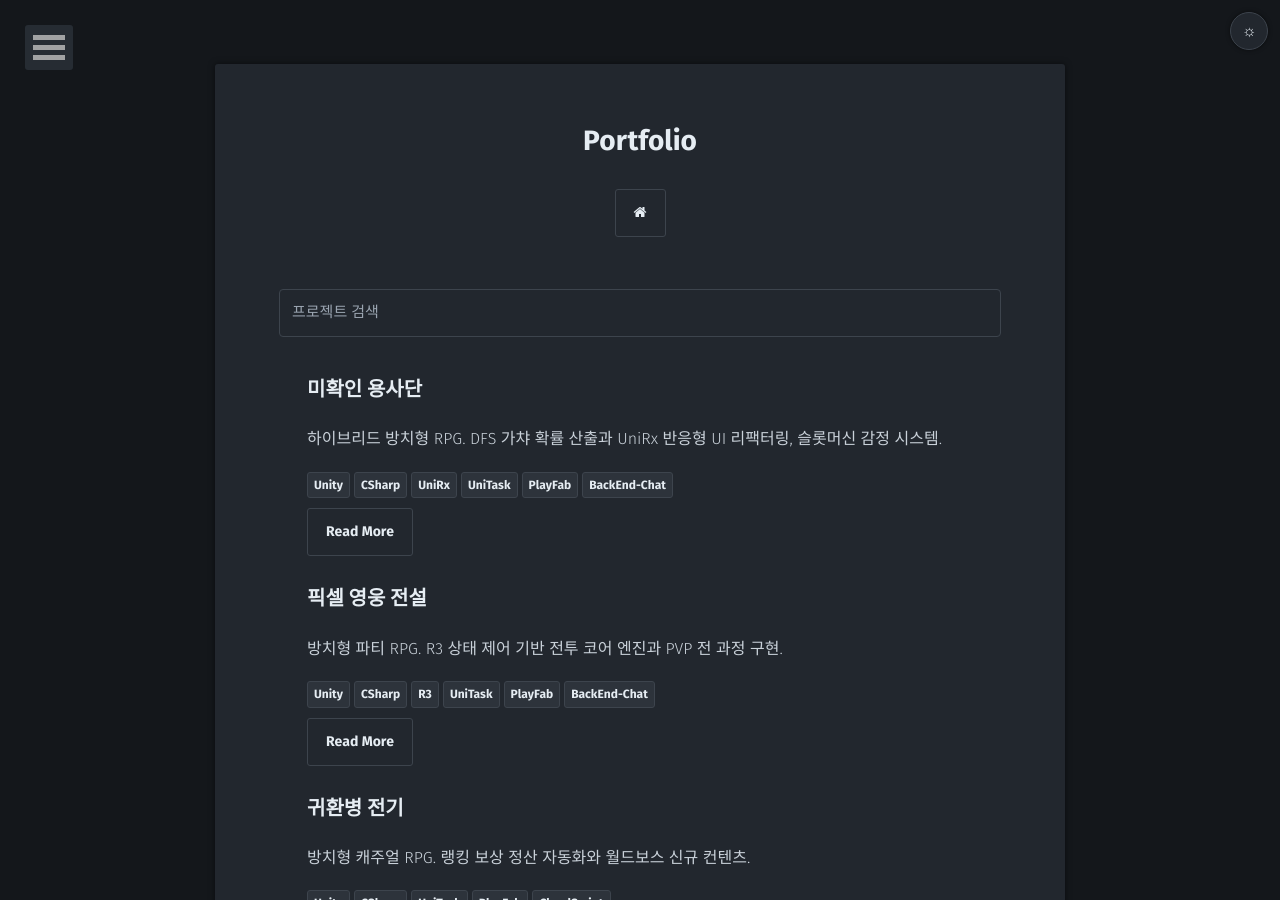
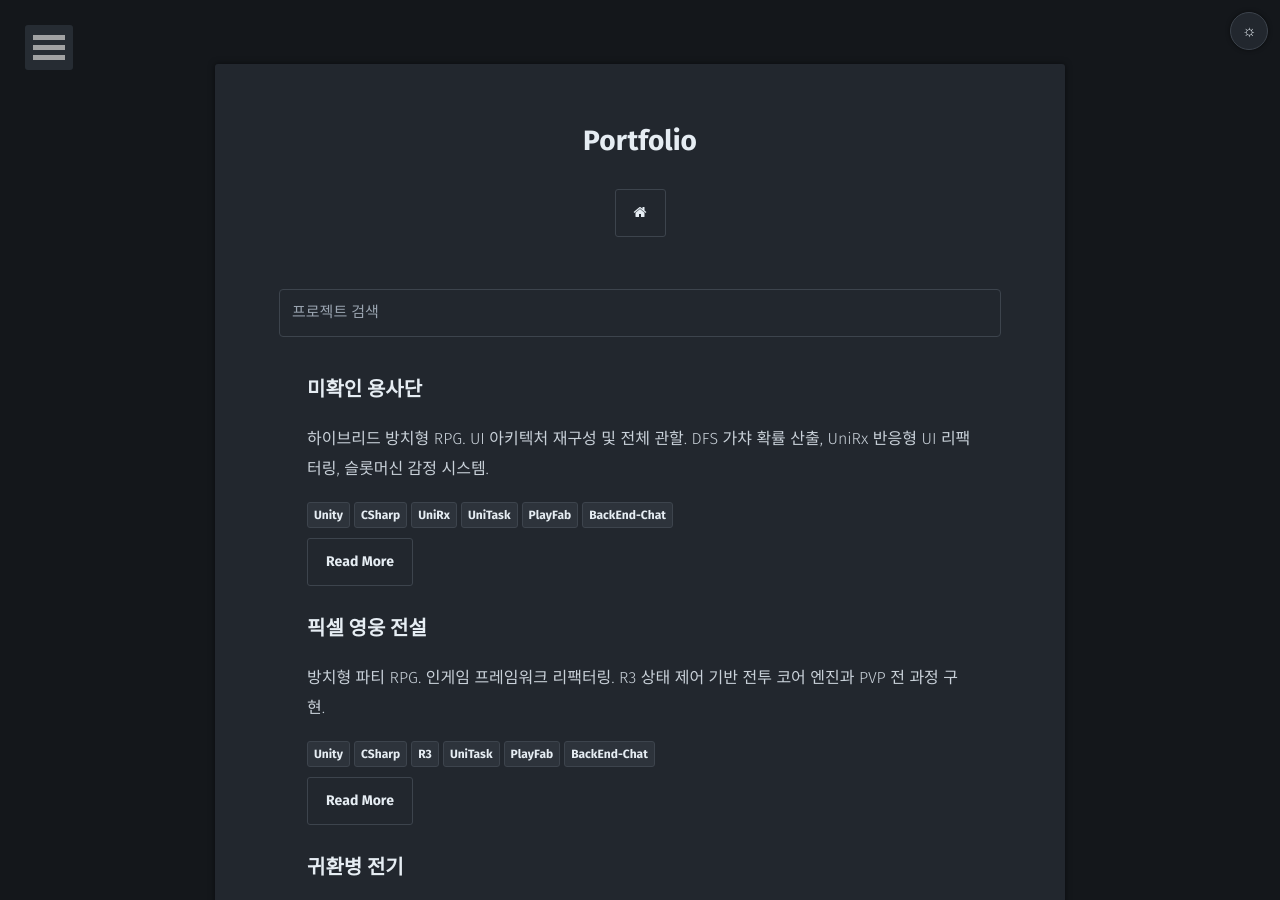
Before and after one commit to mmmdong/mmmdong.github.io, a Jekyll site: the page built from projects/index.md, in a window 1280 px wide and 900 px high. Built offline with Jekyll 4.4.1, drawn with Linux system fonts in a browser that asks for light colours; some web fonts are replaced.

Commit message:
미확인 용사단·픽셀 영웅 전설 요약에 담당 범위 추가
목록(/projects/)과 검색 결과에 노출되는 한 줄 소개다.
프로젝트 설명만 있고 무엇을 맡았는지가 빠져 있었다.

Co-Authored-By: Claude Opus 5 <noreply@anthropic.com>
Claude-Session: https://claude.ai/code/session_01EzidRgiHxhSwNeafHa9Yrx

```diff
--- a/_posts/2024-11-01-pixel-heroic-legend.md
+++ b/_posts/2024-11-01-pixel-heroic-legend.md
@@ -8,7 +8,7 @@ project: true
 group: main
 order: 2
 tags: [Unity, CSharp, R3, UniTask, PlayFab, BackEnd-Chat]
-excerpt: "방치형 파티 RPG. R3 상태 제어 기반 전투 코어 엔진과 PVP 전 과정 구현."
+excerpt: "방치형 파티 RPG. 인게임 프레임워크 리팩터링. R3 상태 제어 기반 전투 코어 엔진과 PVP 전 과정 구현."
 toc: true
 comments: false
 feature: assets/img/portfolio/pixel-hero.jpg
--- a/_posts/2025-04-01-unknown-heroes.md
+++ b/_posts/2025-04-01-unknown-heroes.md
@@ -8,7 +8,7 @@ project: true
 group: main
 order: 1
 tags: [Unity, CSharp, UniRx, UniTask, PlayFab, BackEnd-Chat]
-excerpt: "하이브리드 방치형 RPG. DFS 가챠 확률 산출과 UniRx 반응형 UI 리팩터링, 슬롯머신 감정 시스템."
+excerpt: "하이브리드 방치형 RPG. UI 아키텍처 재구성 및 전체 관할. DFS 가챠 확률 산출, UniRx 반응형 UI 리팩터링, 슬롯머신 감정 시스템."
 toc: true
 comments: false
 feature: assets/img/portfolio/miunhwa-heroes.jpg
```
